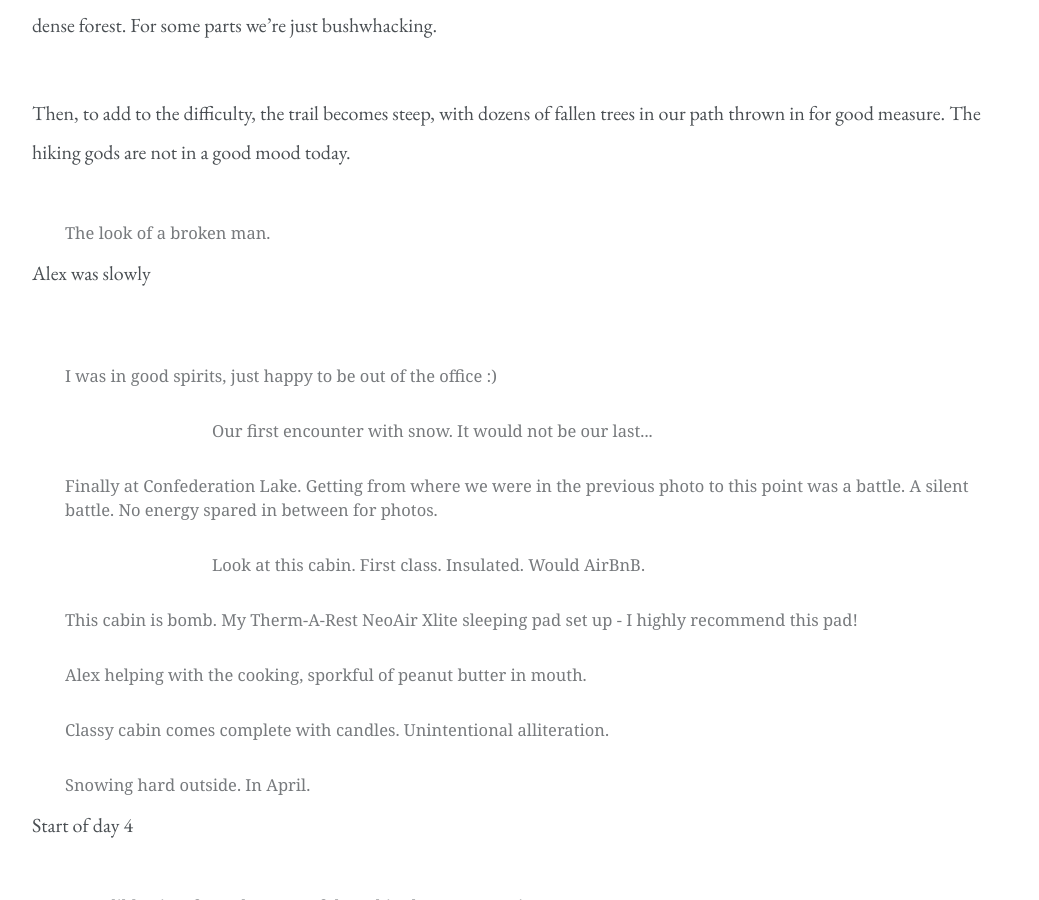
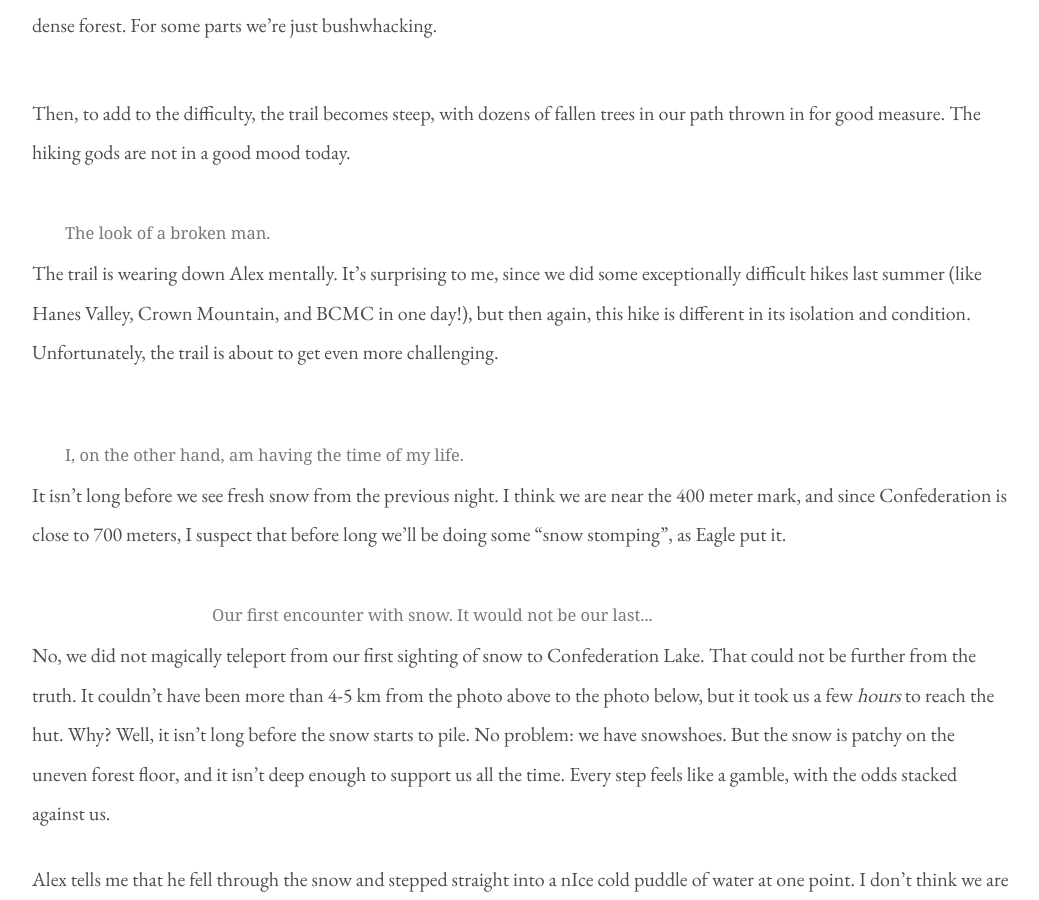
Before and after one commit to BestCoastTrail/BestCoastTrail.github.io, a Jekyll site: the page built from _posts/2017-04-10-Sunshine-Coast-Trail-Day-3-An-Unexpected-Meal.markdown, in a window 1280 px wide and 900 px high, scrolled down 2493 px. Shown: the whole window, without its empty margins (118-1157 px from the left). Built offline with Jekyll 4.4.1, drawn with Linux system fonts in a browser that asks for light colours; comment, search, counter and statistics services are not loaded; some of the changed text lies outside the part shown.

Commit message:
Added to part where we reach hut

```diff
--- a/_posts/2017-04-10-Sunshine-Coast-Trail-Day-3-An-Unexpected-Meal.markdown
+++ b/_posts/2017-04-10-Sunshine-Coast-Trail-Day-3-An-Unexpected-Meal.markdown
@@ -52,18 +52,24 @@ Then, to add to the difficulty, the trail becomes steep, with dozens of fallen t
   <img data-original="https://farm3.staticflickr.com/2805/33521596044_14ac1a5dbc_h.jpg" data-action="zoom" class="inline-image"/>
   <figcaption>The look of a broken man.</figcaption>
 </figure>
-Alex was slowly
+The trail is wearing down Alex mentally. It's surprising to me, since we did some exceptionally difficult hikes last summer (like Hanes Valley, Crown Mountain, and BCMC in one day!), but then again, this hike is different in its isolation and condition. Unfortunately, the trail is about to get even more challenging.
 <figure>
   <img data-original="https://farm5.staticflickr.com/4158/33553016533_797b32178a_h.jpg" data-action="zoom" class="inline-image"/>
 </figure>
 <figure>
   <img data-original="https://farm5.staticflickr.com/4181/34232829061_7c4516dae3_h.jpg" data-action="zoom" class="inline-image"/>
-  <figcaption>I was in good spirits, just happy to be out of the office :)</figcaption>
+  <figcaption>I, on the other hand, am having the time of my life.</figcaption>
 </figure>
+It isn't long before we see fresh snow from the previous night. I think we are near the 400 meter mark, and since Confederation is close to 700 meters, I suspect that before long we'll be doing some "snow stomping", as Eagle put it.
 <figure style="width: 70%; margin: auto;">
   <img data-original="https://farm5.staticflickr.com/4174/33553016183_875d9f8a15_h.jpg" data-action="zoom" class="inline-image"/>
   <figcaption>Our first encounter with snow. It would not be our last...</figcaption>
 </figure>
+No, we did not magically teleport from our first sighting of snow to Confederation Lake. That could not be further from the truth. It couldn't have been more than 4-5 km from the photo above to the photo below, but it took us a few <em>hours</em> to reach the hut. Why? Well, it isn't long before the snow starts to pile. No problem: we have snowshoes. But the snow is patchy on the uneven forest floor, and it isn't deep enough to support us all the time. Every step feels like a gamble, with the odds stacked against us.
+
+Alex tells me that he fell through the snow and stepped straight into a nIce cold puddle of water at one point. I don't think we are going much faster than 1 km/hr during this section.
+
+A veritable eternity later, we finally spot the hut. I'm elated.
 <figure>
   <img data-original="https://farm3.staticflickr.com/2863/34232828401_dfb6f398f1_h.jpg" data-action="zoom" class="inline-image"/>
   <figcaption>Finally at Confederation Lake. Getting from where we were in the previous photo to this point was a battle. A silent battle. No energy spared in between for photos.</figcaption>
@@ -72,6 +78,7 @@ Alex was slowly
   <img data-original="https://farm5.staticflickr.com/4163/33979312830_b764d8ceb0_h.jpg" data-action="zoom" class="inline-image"/>
   <figcaption>Look at this cabin. First class. Insulated. Would AirBnB.</figcaption>
 </figure>
+
 <figure>
   <img data-original="https://farm3.staticflickr.com/2855/33553015453_e1ec03b91b_h.jpg" data-action="zoom" class="inline-image"/>
   <figcaption>This cabin is bomb. My Therm-A-Rest NeoAir Xlite sleeping pad set up - I highly recommend this pad!</figcaption>
```
